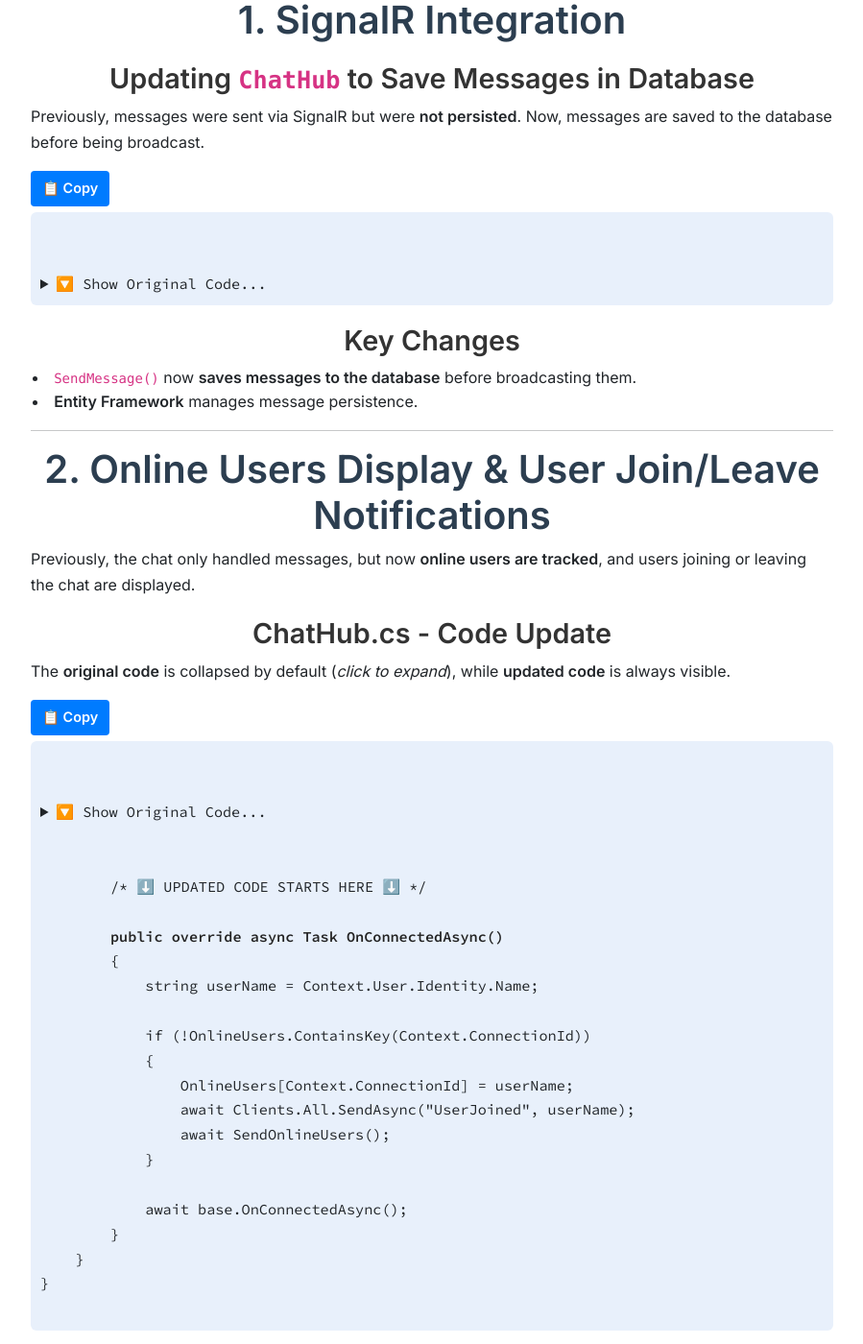
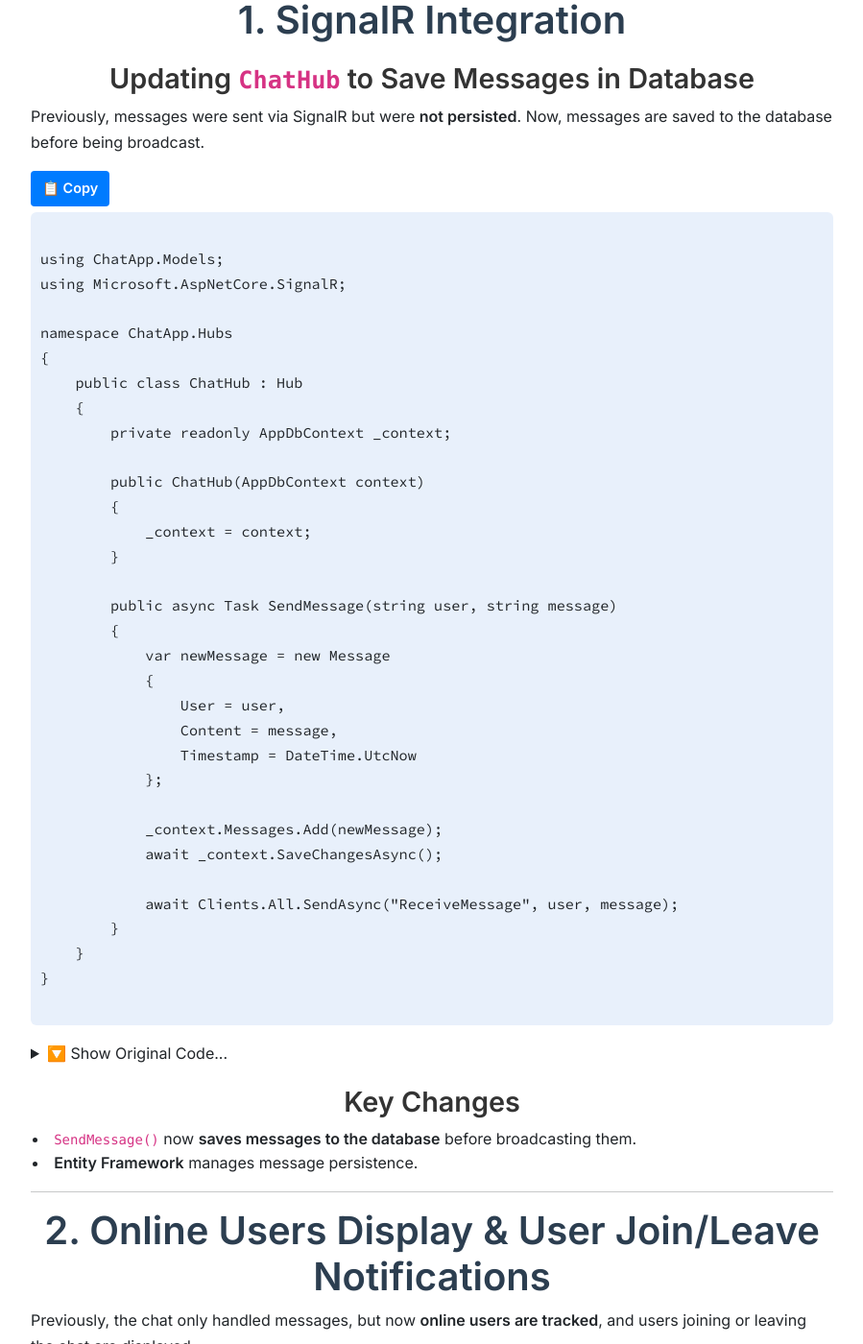
Before and after one commit to JWalshe86/ChatApp, a Jekyll site: the page built from docs/ChatAppPartTwo.md, in a window 1280 px wide and 1400 px high, scrolled down 5079 px. Shown: the whole window at 96% size, without its empty margins (190-1089 px from the left). Built offline with Jekyll 4.4.1, drawn with Linux system fonts in a browser that asks for light colours.

Commit message:
Update ChatAppPartTwo.md

```diff
--- a/docs/ChatAppPartTwo.md
+++ b/docs/ChatAppPartTwo.md
@@ -132,10 +132,7 @@
 <div class="code-block">
     <button class="copy-button">📋 Copy</button>
 
-<pre><code>
-    <details>
-        <summary>🔽 Show Original Code...</summary>
- <span class="original-code">
+    <pre><code class="updated-code">
 using ChatApp.Models;
 using Microsoft.AspNetCore.SignalR;
 
@@ -143,20 +140,15 @@
 {
     public class ChatHub : Hub
     {
- </span>
-        <span class="updated-code">
         private readonly AppDbContext _context;
 
         public ChatHub(AppDbContext context)
         {
             _context = context;
         }
-        </span>
-        <span class="original-code">
+
         public async Task SendMessage(string user, string message)
         {
-        </span>
-        <span class="updated-code">
             var newMessage = new Message
             {
                 User = user,
@@ -166,15 +158,33 @@
 
             _context.Messages.Add(newMessage);
             await _context.SaveChangesAsync();
-        </span>
-             <span class="original-code">
+
             await Clients.All.SendAsync("ReceiveMessage", user, message);
-             </span>
         }
     }
 }
-    </details></code></pre>
+    </code></pre>
+
+    <details>
+        <summary>🔽 Show Original Code...</summary>
+        <pre><code class="original-code">
+using ChatApp.Models;
+using Microsoft.AspNetCore.SignalR;
+
+namespace ChatApp.Hubs
+{
+    public class ChatHub : Hub
+    {
+        public async Task SendMessage(string user, string message)
+        {
+            await Clients.All.SendAsync("ReceiveMessage", user, message);
+        }
+    }
+}
+        </code></pre>
+    </details>
 </div>
+
 
 ### **Key Changes**
 - `SendMessage()` now **saves messages to the database** before broadcasting them.
```
